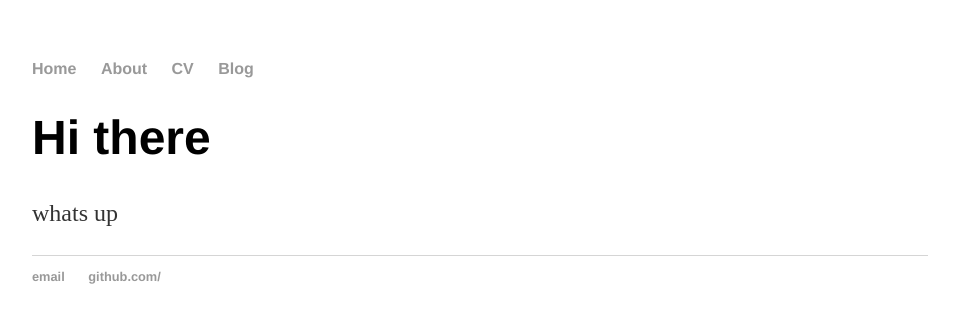
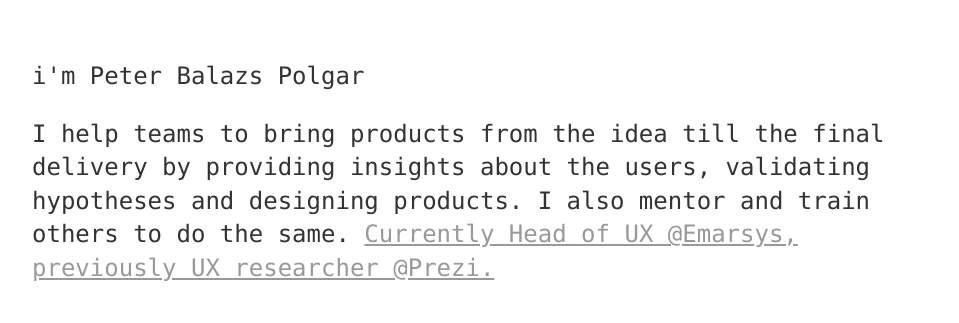
Before and after one commit to polgarp/polgarp.github.io.old, a Jekyll site: the page built from index.html, in a window 1280 px wide. Shown: the top 323 px of the page, without its empty margins (160-1119 px from the left). Built offline with Jekyll 4.4.1, drawn with Linux system fonts in a browser that asks for light colours.

Commit message:
added about content

```diff
--- a/_config.yml
+++ b/_config.yml
@@ -1,3 +1,2 @@
 name: polgarp
 markdown: kramdown
-theme: jekyll-theme-tactile
--- a/_layouts/default.html
+++ b/_layouts/default.html
@@ -5,24 +5,10 @@
 			<link rel="stylesheet" type="text/css" href="/css/main.css">
 		</head>
 		<body>
-			<nav>
-	    		<ul>
-	        		<li><a href="/">Home</a></li>
-		        	<li><a href="/about">About</a></li>
-	        		<li><a href="/cv">CV</a></li>
-	        		<li><a href="/blog">Blog</a></li>
-	    		</ul>
-			</nav>
 			<div class="container">
 
 			{{ content }}
 
-			</div><!-- /.container -->
-			<footer>
-	    		<ul>
-	        		<li><a href="mailto:">email</a></li>
-	        		<li><a href="">github.com/</a></li>
-				</ul>
-			</footer>
+			</div>
 		</body>
 	</html>
--- a/css/main.css
+++ b/css/main.css
@@ -2,37 +2,23 @@ body {
     margin: 60px auto;
     width: 70%;
 }
-nav ul, footer ul {
-    font-family:'Helvetica', 'Arial', 'Sans-Serif';
-    padding: 0px;
-    list-style: none;
-    font-weight: bold;
-}
-nav ul li, footer ul li {
-    display: inline;
-    margin-right: 20px;
-}
 a {
-    text-decoration: none;
+    text-decoration: underline;
     color: #999;
 }
 a:hover {
-    text-decoration: underline;
+    font-weight: bolder;
 }
 h1 {
     font-size: 3em;
-    font-family:'Helvetica', 'Arial', 'Sans-Serif';
+    font-family:'Lucida Console', 'Monaco', 'monospace';
 }
 p {
     font-size: 1.5em;
     line-height: 1.4em;
     color: #333;
+    font-family:'Lucida Console', 'Monaco', 'monospace';
 }
-footer {
-    border-top: 1px solid #d5d5d5;
-    font-size: .8em;
-}
-
 ul.posts {
     margin: 20px auto 40px;
     font-size: 1.5em;
--- a/index.html
+++ b/index.html
@@ -2,7 +2,7 @@
 layout: default
 title: polgarp
 ---
-<div class="blurb">
-	<h1>Hi there</h1>
-	<p>whats up</p>
-</div><!-- /.blurb -->
+<div>
+	<p>i'm Peter Balazs Polgar</p>
+	<p>I help teams to bring products from the idea till the final delivery by providing insights about the users, validating hypotheses and designing products. I also mentor and train others to do the same. <a href="https://www.linkedin.com/in/peterbalazspolgar">Currently Head of UX @Emarsys, previously UX researcher @Prezi.</a></p>
+</div>
```
